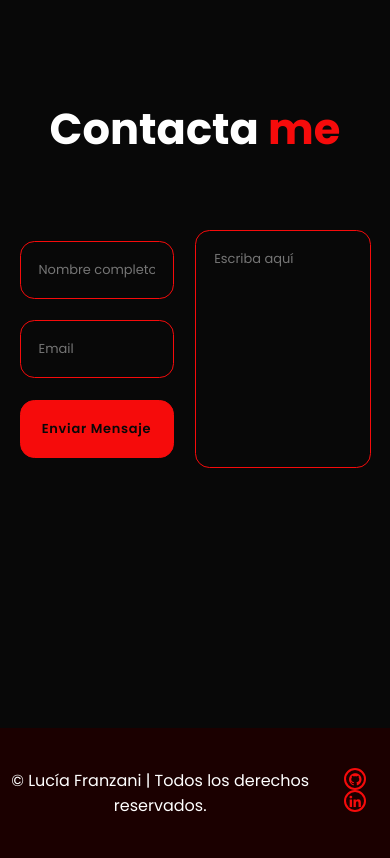
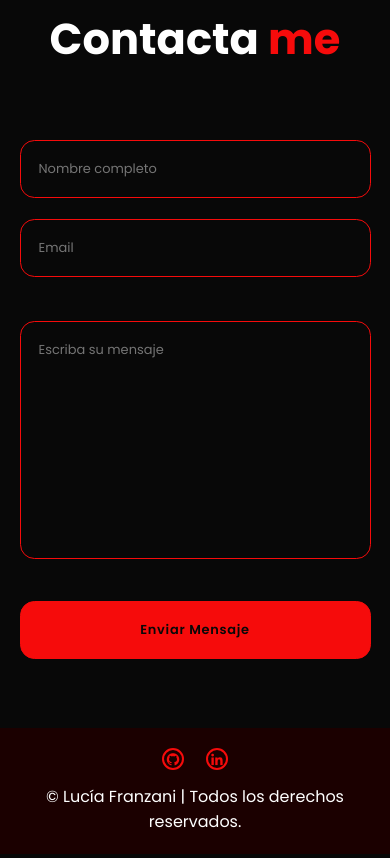
Before and after one commit to lufran-10/Web-Portfolio-2024, a plain HTML site: page index.html in a window 390 px wide. Shown: the part 2720-3578 px from the top of the page. Drawn offline with nearby package versions, Linux system fonts and the light colour scheme.

Commit message:
Arreglo footer, sección contacto y adición de surge cname

```diff
--- a/index.html
+++ b/index.html
@@ -338,7 +338,7 @@
           name="message"
           cols="30"
           rows="10"
-          placeholder="Escriba aquí"
+          placeholder="Escriba su mensaje"
           required
         ></textarea>
       </form>
--- a/style.css
+++ b/style.css
@@ -225,6 +225,7 @@ span {
   text-align: center;
   padding: 0.7rem 0.5rem 0.3rem;
   font-size: 3rem;
+  line-height: 3rem;
   margin-right: 1.5rem;
   border: 3px solid transparent;
   border-radius: 50%;
@@ -592,8 +593,22 @@ span {
     font-size: 2.6rem;
     text-align: center;
   }
+  .contact form {
+    flex-direction: column;
+    position: relative;
+  }
+  .contact input[type="submit"] {
+    position: absolute;
+    bottom: -100px;
+  }
   .footer {
     font-size: 7px;
+    flex-direction: column;
+    align-items: center;
+    padding: 20px 0;
+  }
+  .footer .social {
+    margin-bottom: 2rem;
   }
   .footer .social a {
     font-size: 15px;
```
Also changed, not shown: 1 other file.
